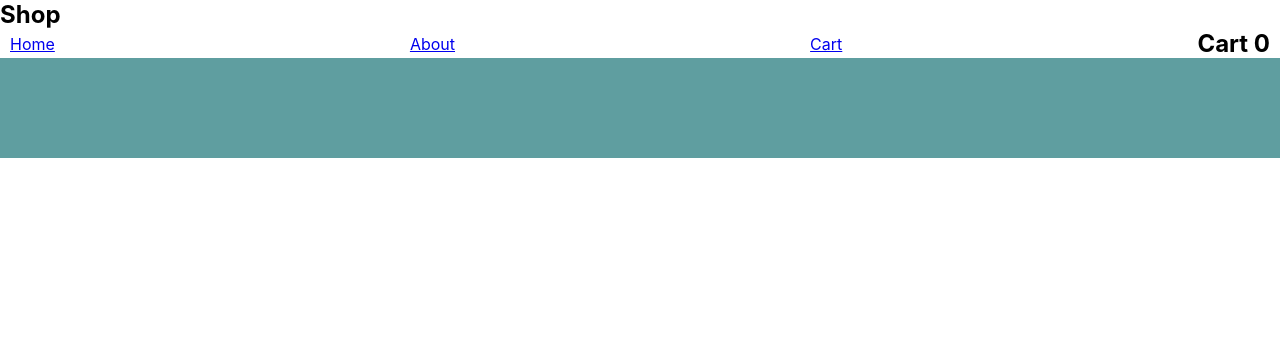
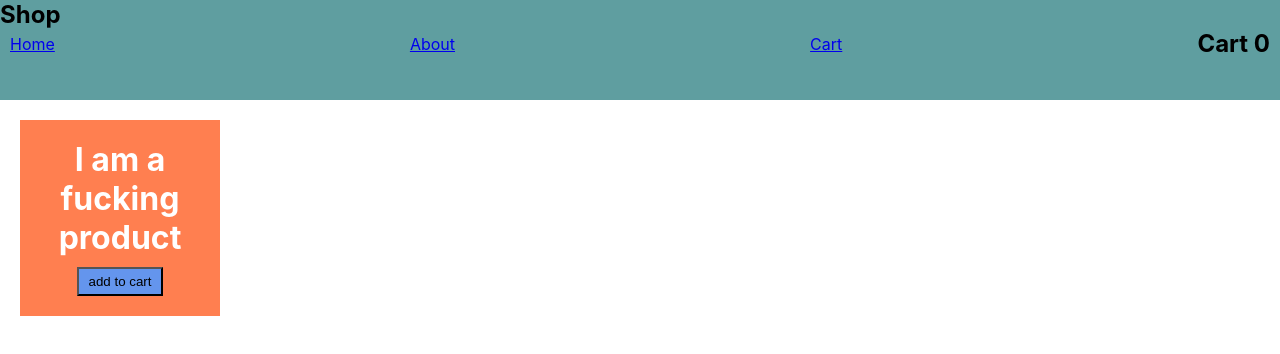
Before and after one commit to adibmed/Shopping-Cart-React-Redux, a React (Create React App) app: page / in a window 1280 px wide. Shown: the top 354 px of the page. Built offline with nearby package versions, Linux system fonts and the light colour scheme.

Commit message:
dummy style

```diff
--- a/src/App.css
+++ b/src/App.css
@@ -3,8 +3,7 @@
   padding: 0;
   box-sizing: border-box;
 }
-
-header {
+nav {
     background-color: cadetblue;
     height: 100px;
 }
@@ -18,3 +17,17 @@ ul {
 ul  li {
     padding: 0 10px;
 }
+
+.product {
+    background-color: coral;
+    width: 200px;
+    padding: 20px;
+    color: white;
+    margin: 20px;
+    text-align: center;
+}
+.product button {
+    padding: 5px 10px;
+    margin-top: 10px;
+    background-color: cornflowerblue;
+}
--- a/src/Home.js
+++ b/src/Home.js
@@ -4,7 +4,10 @@ function Home() {
   return (
     <div className="app">
       <header>
-        <div className="overlay"></div>
+        <div className="product">
+            <h1 >I am a fucking product</h1>
+            <button>add to cart</button>
+        </div>
 
       </header>
     </div>
```
